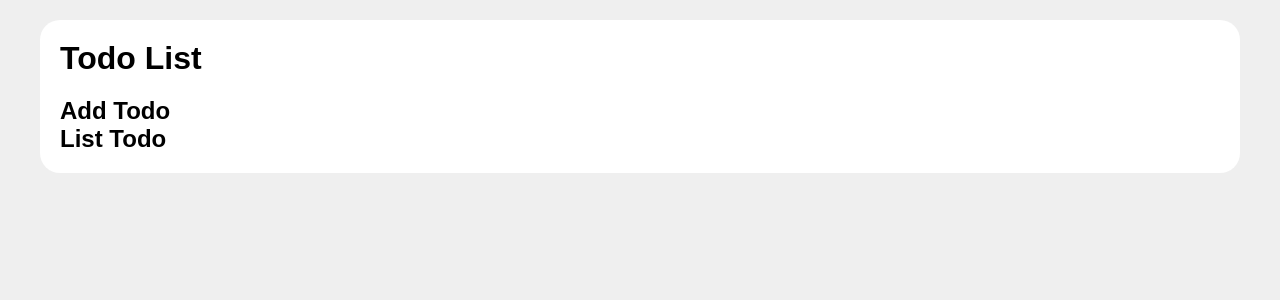
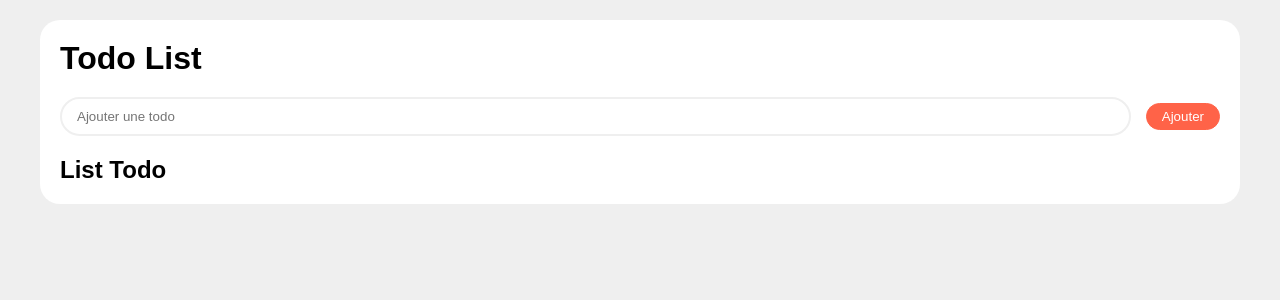
Before and after one commit to GuillemotClement/React-TodoList, a React (Vite) app: page / in a window 1280 px wide. Shown: the top 300 px of the page. Built offline with nearby package versions, Linux system fonts and the light colour scheme.

Commit message:
Ajout nouvelle todo

```diff
--- a/src/App.jsx
+++ b/src/App.jsx
@@ -1,13 +1,35 @@
+import { useState } from "react"
 import AddTodo from "./components/AddTodo"
 import TodoList from "./components/TodoList"
 
 
 function App() {
+
+  const [todoList, setTodoList] = useState([]);
+
+  function addTodo(content){
+    // on créer la nouvelle todo
+    const todo = {
+      //on jaoute un id pour identifier cette todo
+      //on utilise la méthode pour générer une chaine unique permettant d'identifier la todo
+      id: crypto.randomUUID(),
+      //on ajoute le contenu de la todo
+      content,
+      //par defaut, son etat est pas realiser car on vient se creer une nouvelle todo
+      done: false,
+      //on ajoute un mode edition
+      edit: false,
+    }
+    //on vient ajouter la nouvelle todo dans la liste
+    setTodoList([...todoList, todo])
+  }
+
   return (
     <div className="flex row justify-center align-center p20">
       <div className="card container p20">
         <h1 className="mb20">Todo List</h1>
-          <AddTodo />
+        {/* on passe la nouvelle todo en propriété du composant */}
+          <AddTodo addTodo={addTodo}/>
           <TodoList />
       </div>
     </div>
--- a/src/assets/styles/_themes.scss
+++ b/src/assets/styles/_themes.scss
@@ -26,3 +26,9 @@
 .text-primary{
     color: var(--primary);
 }
+
+input{
+    border-radius: 20px;
+    border: 2px solid var(--gray-light);
+    padding: 10px 15px;
+}
--- a/src/components/AddTodo.jsx
+++ b/src/components/AddTodo.jsx
@@ -1,6 +1,42 @@
-function AddTodo(){
+import { useState } from "react";
+
+//on récupére la todo du composant parent
+function AddTodo({ addTodo }){
+  //on vient récupérer les données saisie
+  const [value, setValue] = useState('');
+
+  function handleChange(e){
+    //on récupère la saisie de l'input
+    const inputValue = e.target.value;
+    //une fois la valeur récupérer,on peut set la valeur
+    setValue(inputValue);
+  }
+
+  //on jaoute la fonction qui permet d'ajouter la nouvelle todo au clic sur le bouton
+  function handleClick(){
+    //on vérifie qu'il y a bien une valeur dans value
+    if(value.length){
+      addTodo(value);
+      //une fois la valeur set, on remets à 0 le input
+      setValue("");
+    }
+  }
+
+  //ajoute la fonctionnalité pour appuie sur enter ajoute la todo
+  //il faut recup l'event pour indiquer la touche a surveiller
+  function handleKeyDownEnter(e){
+    //si on appuie sur 'Enter', alors on ajoute la nouvelle todo
+    if(e.code === 'Enter' && value.length){
+      addTodo(value);
+      setValue("");
+    }
+  }
+
   return (
-    <h2>Add Todo</h2>
+    <div className="flex row justify-center align-center mb20">
+      <input type="text" placeholder="Ajouter une todo" className="mr15 fill" value={ value } onChange={ handleChange } onKeyDown={handleKeyDownEnter}/>
+      <button onClick={handleClick} className="btn btn-primary">Ajouter</button>
+    </div>
   )
 }
 
```
